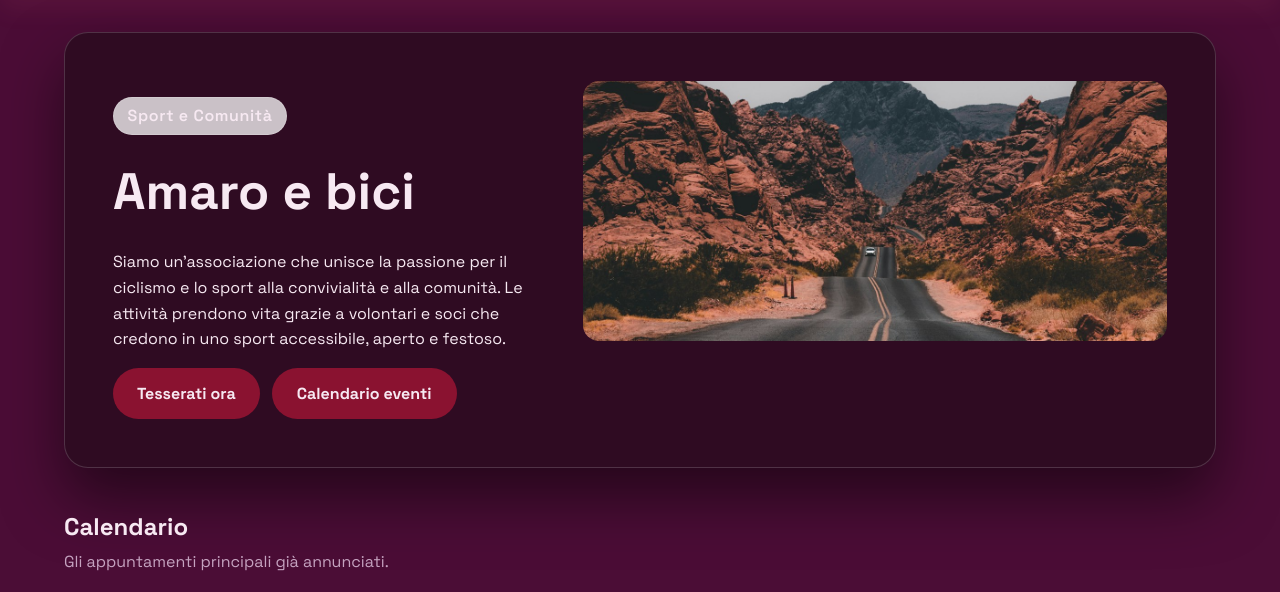
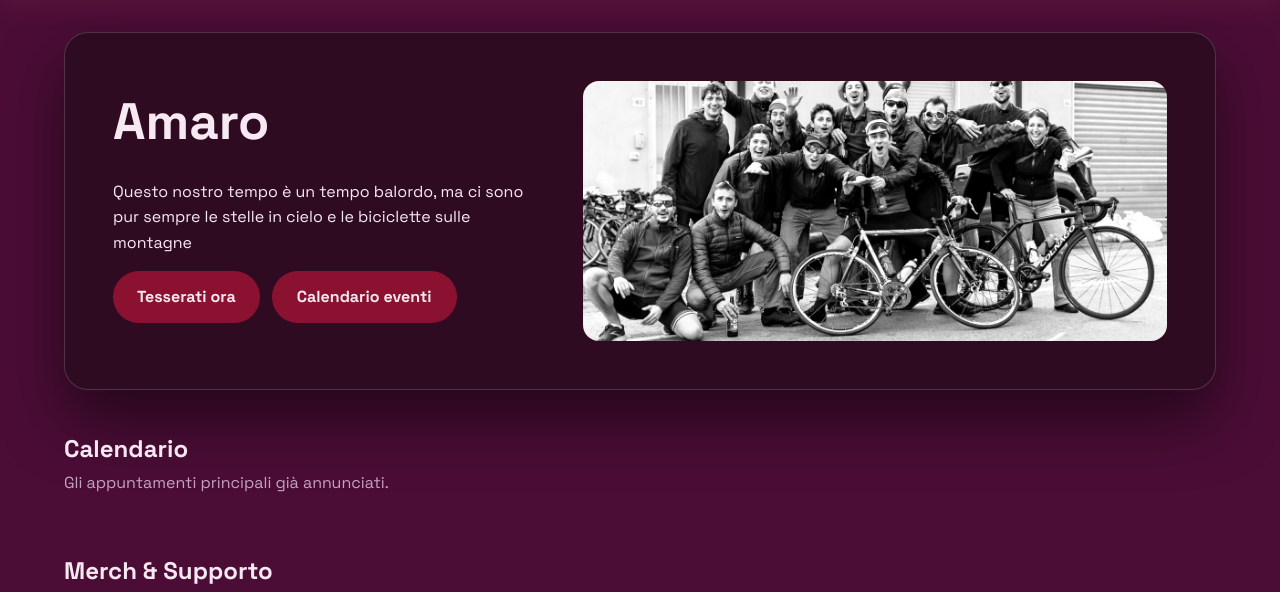
Before and after one commit to agostinolurani-m4g/Amaro, a Python web app: template apps/web/app/templates/home.html in a window 1280 px wide. Shown: the part 64-656 px from the top of the page. Run offline with Jinja, Linux system fonts and the light colour scheme; the template is opened without the code that fills it, so the values that code supplies are empty.

Commit message:
minor upgrades

```diff
--- a/apps/web/app/templates/home.html
+++ b/apps/web/app/templates/home.html
@@ -3,19 +3,16 @@
 {% block content %}
   <section class="hero-photo">
     <div class="hero-photo__content">
-      <p class="pill">Sport e Comunità</p>
-      <h1>Amaro e bici</h1>
+      <h1>Amaro</h1>
       <p>
-        Siamo un'associazione che unisce la passione per il ciclismo e lo sport alla convivialità e alla comunità.
-        Le attività prendono vita grazie a volontari e soci che credono in uno sport accessibile,
-        aperto e festoso.
+        Questo nostro tempo è un tempo balordo, ma ci sono pur sempre le stelle in cielo e le biciclette sulle montagne
       </p>
       <div class="hero__actions">
         <a class="btn btn-primary" href="/tesseramento">Tesserati ora</a>
         <a class="btn btn-secondary" href="/eventi/open-day-primavera">Calendario eventi</a>
       </div>
     </div>
-    <img src="{{ url_for('static', path='img/hero.jpg') }}" alt="Volontari Amaro in bici" class="hero-photo__img" />
+    <img src="{{ url_for('static', path='img/hero.png') }}" alt="Volontari Amaro in bici" class="hero-photo__img" />
   </section>
 
   <section class="section">
```
Also changed, not shown: apps/web/app/static/img/hero.jpg (deleted), apps/web/app/static/img/hero.png (added).
